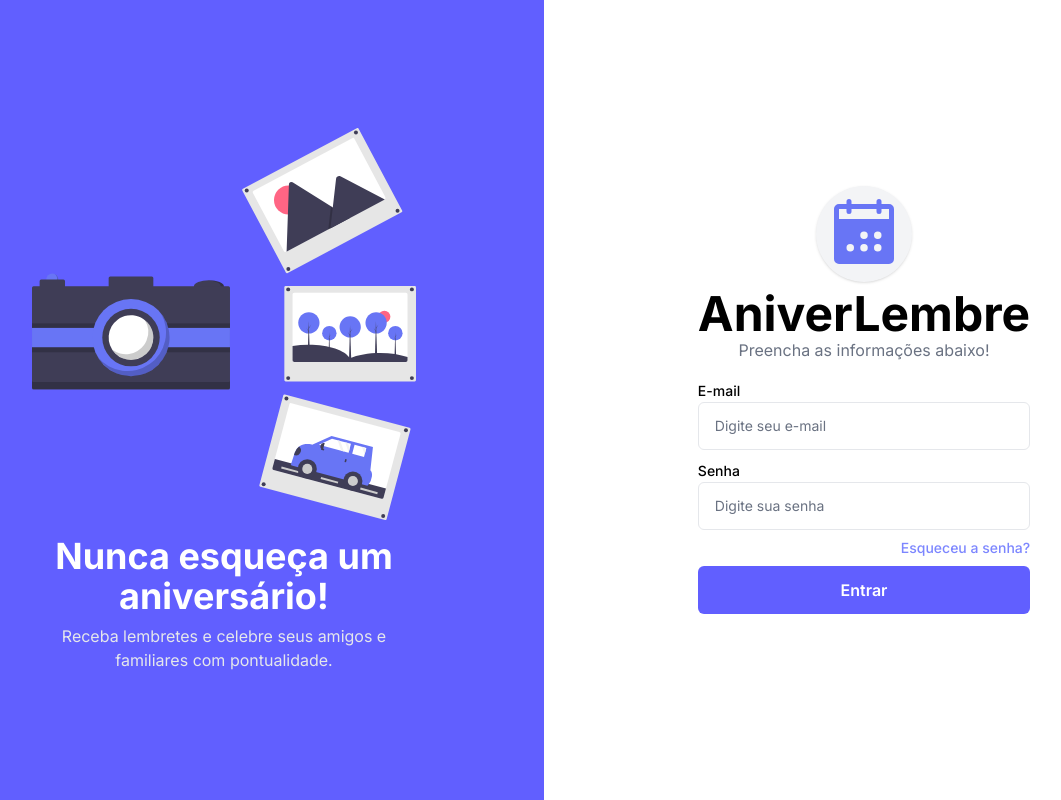
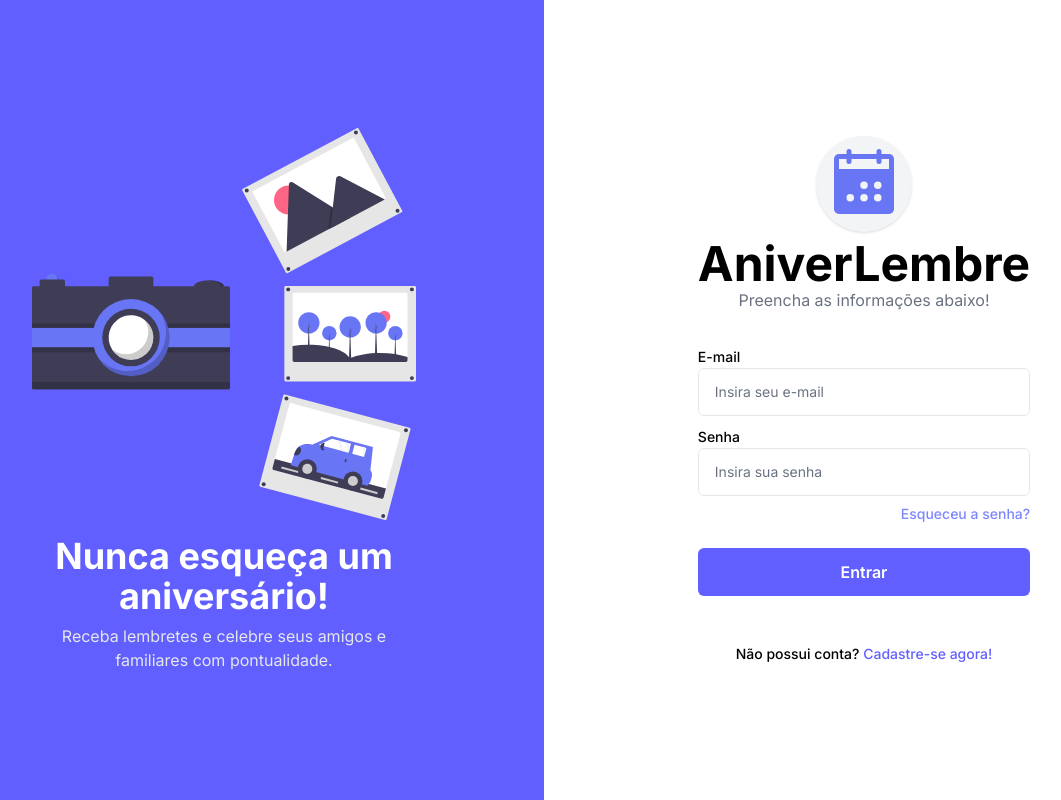
Before and after one commit to antonioclaudioofc/aniver-lembre, a Next.js app: page /sign-in in a window 1280 px wide. Shown: the whole page, without its empty margins (96-1157 px from the left). Built offline with nearby package versions, Linux system fonts and the light colour scheme.

Commit message:
feat: connection with backend local

```diff
--- a/src/app/(app)/(public)/sign-in/page.tsx
+++ b/src/app/(app)/(public)/sign-in/page.tsx
@@ -1,10 +1,40 @@
+"use client";
+
 import Image from "next/image";
 import logo from "@/assets/logo.svg";
 import { Label } from "@/components/Label";
 import { Input } from "@/components/Input";
 import { Button } from "@/components/Button";
+import { z } from "zod";
+import { authSchema } from "@/models/auth.model";
+import { zodResolver } from "@hookform/resolvers/zod";
+import { useForm } from "react-hook-form";
+import {
+  Form,
+  FormField,
+  FormItem,
+  FormLabel,
+  FormControl,
+  FormMessage,
+} from "@/components/Form";
+import Link from "next/link";
+import { SIGNUP } from "../../constants/routes";
+
+type AuthSchema = z.infer<typeof authSchema>;
 
 export default function SignIn() {
+  const formAuth = useForm<AuthSchema>({
+    resolver: zodResolver(authSchema),
+    defaultValues: {
+      email: "",
+      password: "",
+    },
+  });
+
+  const onSubmitSignIn = async (values: AuthSchema) => {
+    console.log("SignIn");
+  };
+
   return (
     <div className="max-w-96">
       <div className="max-w-24 max-h-24 bg-gray-100 shadow p-2 rounded-full mx-auto mb-2">
@@ -18,20 +48,59 @@ export default function SignIn() {
       <p className="text-gray-500 text-center">
         Preencha as informações abaixo!
       </p>
-      <form action="#" method="post" className="grid grid-cols-1 gap-2 mt-4">
-        <div>
-          <Label>E-mail</Label>
-          <Input placeholder="Digite seu e-mail" />
-        </div>
-        <div>
-          <Label>Senha</Label>
-          <Input placeholder="Digite sua senha" />
-        </div>
-        <span className="text-right text-sm text-indigo-400 font-medium cursor-pointer transition-colors hover:text-indigo-500">
-          Esqueceu a senha?
-        </span>
-        <Button>Entrar</Button>
-      </form>
+      <Form {...formAuth}>
+        <form
+          method="post"
+          onSubmit={formAuth.handleSubmit(onSubmitSignIn)}
+          className="grid grid-cols-1 gap-2 mt-8"
+        >
+          <FormField
+            control={formAuth.control}
+            name="email"
+            render={({ field }) => (
+              <FormItem>
+                <FormLabel>E-mail</FormLabel>
+                <FormControl>
+                  <Input
+                    type="email"
+                    placeholder="Insira seu e-mail"
+                    {...field}
+                  />
+                </FormControl>
+                <FormMessage />
+              </FormItem>
+            )}
+          />
+          <FormField
+            control={formAuth.control}
+            name="password"
+            render={({ field }) => (
+              <FormItem>
+                <FormLabel>Senha</FormLabel>
+                <FormControl>
+                  <Input
+                    type="password"
+                    placeholder="Insira sua senha"
+                    {...field}
+                  />
+                </FormControl>
+                <FormMessage />
+              </FormItem>
+            )}
+          />
+          <span className="text-right text-sm text-indigo-400 font-medium cursor-pointer transition-colors hover:text-indigo-500">
+            Esqueceu a senha?
+          </span>
+          <Button className="mt-4">Entrar</Button>
+        </form>
+      </Form>
+      <Link
+        className="font-medium text-black text-sm transition-opacity hover:opacity-75 mt-12 text-center block"
+        href={SIGNUP}
+      >
+        Não possui conta?{" "}
+        <span className="text-indigo-500">Cadastre-se agora!</span>
+      </Link>
     </div>
   );
 }
--- a/src/app/(app)/(public)/sign-up/page.tsx
+++ b/src/app/(app)/(public)/sign-up/page.tsx
@@ -14,6 +14,9 @@ import {
   FormLabel,
   FormMessage,
 } from "@/components/Form";
+import Link from "next/link";
+import { SIGNIN } from "../../constants/routes";
+import { createUser } from "../../actions/user";
 
 type UserSchema = z.infer<typeof userSchema>;
 
@@ -29,7 +32,7 @@ export default function SignUp() {
   });
 
   const onSubmitSignUp = async (values: UserSchema) => {
-    console.log("ok");
+    createUser(values);
   };
 
   return (
@@ -111,6 +114,12 @@ export default function SignUp() {
           <Button className="mt-4">Entrar</Button>
         </form>
       </Form>
+      <Link
+        className="font-medium text-black text-sm transition-opacity hover:opacity-75 mt-12 text-center block"
+        href={SIGNIN}
+      >
+        Já possui conta? <span className="text-indigo-500">Entrar</span>
+      </Link>
     </div>
   );
 }
--- a/src/app/(app)/actions/user.ts
+++ b/src/app/(app)/actions/user.ts
@@ -1,5 +1,33 @@
 "use server";
 
-export function signUp() {
+import { User, userSchema } from "@/models/user.model";
 
+export async function createUser(values: User) {
+  try {
+    const parsed = userSchema.safeParse(values);
+
+    if (!parsed.success) {
+      throw new Error(
+        `Erro de validação: ${parsed.error.errors
+          .map((e) => e.message)
+          .join(", ")}`
+      );
+    }
+
+    const { confirmPassword, ...userData } = parsed.data;
+
+    console.log(userData);
+
+    const response = await fetch("http://localhost:4444/user", {
+      method: "POST",
+      headers: {
+        "Content-Type": "application/json",
+      },
+      body: JSON.stringify(userData),
+    });
+
+    console.log(response);
+  } catch (error) {
+    console.error(error);
+  }
 }
--- /dev/null
+++ b/src/app/(app)/constants/routes.ts
@@ -0,0 +1,3 @@
+export const SIGNIN = "/sign-in";
+export const SIGNUP = "/sign-up";
+export const HOME = "/";
--- a/src/models/user.model.ts
+++ b/src/models/user.model.ts
@@ -14,3 +14,5 @@ export const userSchema = z
     message: "As senhas devem ser iguais",
     path: ["confirmPassword"],
   });
+
+export type User = z.infer<typeof userSchema>;
```
